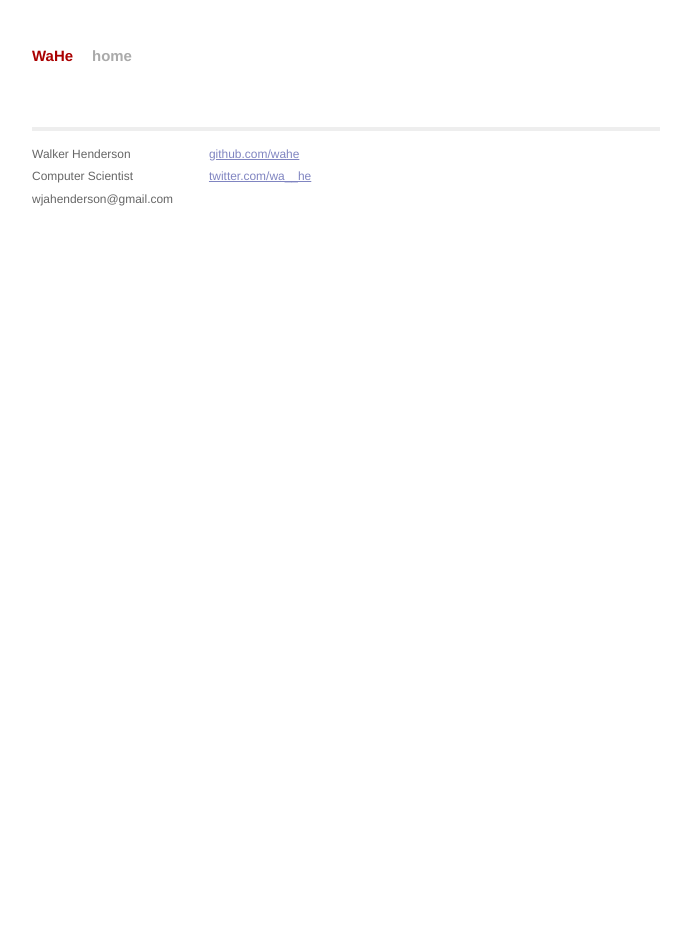
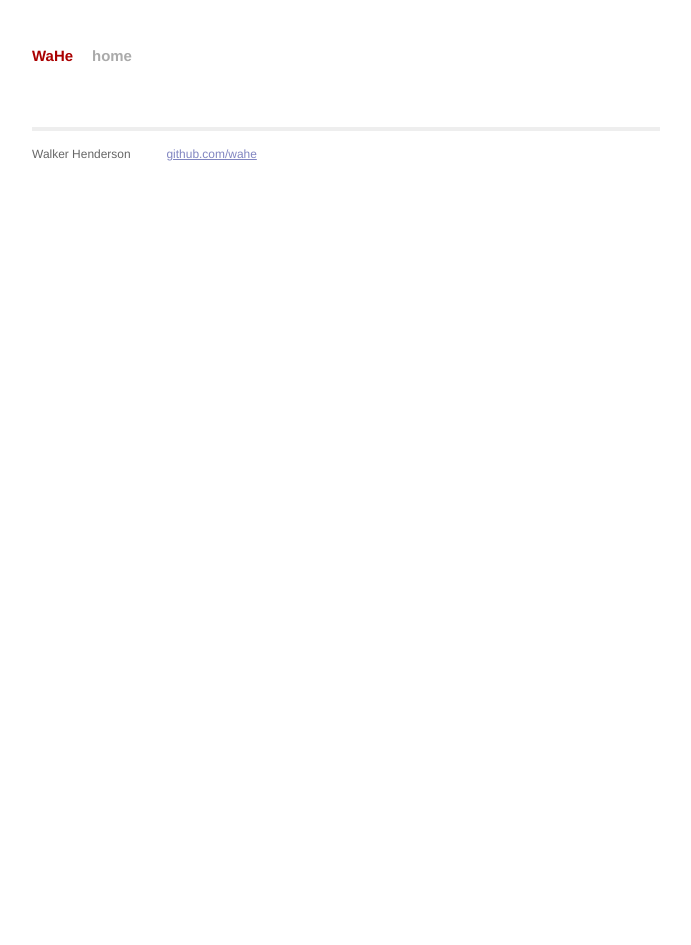
Before and after one commit to reklawnos/WaHe.github.io, a Jekyll site: the page built from index.html, in a window 1280 px wide. Shown: the whole page, without its empty margins (294-985 px from the left). Built offline with Jekyll 4.4.1, drawn with Linux system fonts in a browser that asks for light colours; Markdown is read by kramdown in place of the engine named in the settings.

Commit message:
Removed unnecessary info

```diff
--- a/_layouts/default.html
+++ b/_layouts/default.html
@@ -27,14 +27,11 @@
             <div class="contact">
               <p>
                 Walker Henderson<br />
-                Computer Scientist<br />
-                wjahenderson@gmail.com
               </p>
             </div>
             <div class="contact">
               <p>
                 <a href="https://github.com/wahe">github.com/wahe</a><br />
-                <a href="https://twitter.com/wa__he">twitter.com/wa__he</a><br />
               </p>
             </div>
           </div>
```
